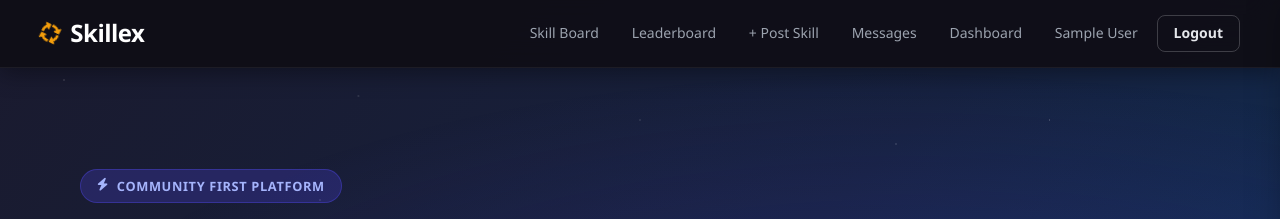
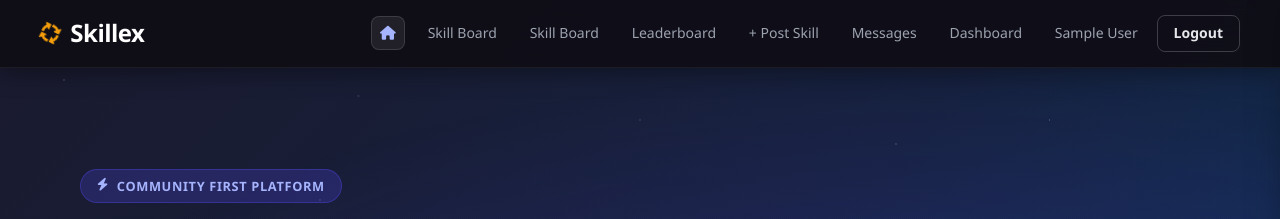
Before and after one commit to pranathi8812-AIML/skillex, a Flask app: page / in a window 1280 px wide. Shown: the top 219 px of the page. Run offline with Flask 3, Linux system fonts and the light colour scheme; the visitor is signed in with stand-in values (Sample User, id 1); data that the repository does not hold is empty.

Commit message:
Added home button to navbar

```diff
--- a/static/css/style.css
+++ b/static/css/style.css
@@ -1293,3 +1293,19 @@ main {
   content: ''; flex: 1;
   height: 1px; background: rgba(255,255,255,0.1);
 }
+
+/* ── Home Button ─────────────────────────────────────── */
+.nav-home-btn {
+  display: inline-flex; align-items: center; justify-content: center;
+  width: 34px; height: 34px; border-radius: 10px;
+  background: rgba(255,255,255,0.08);
+  border: 1px solid rgba(255,255,255,0.12);
+  color: #a5b4fc !important; font-size: 0.95rem;
+  transition: all 0.2s; margin-right: 4px;
+}
+.nav-home-btn:hover {
+  background: rgba(79,70,229,0.3) !important;
+  border-color: rgba(165,180,252,0.5);
+  transform: translateY(-2px);
+  color: white !important;
+}
--- a/templates/base.html
+++ b/templates/base.html
@@ -14,6 +14,14 @@
       <i class="fa-solid fa-arrows-spin"></i> Skillex
     </a>
     <div class="nav-links">
+
+      {% if current_user.is_authenticated %}
+  <a href="{{ url_for('dashboard') }}" class="nav-home-btn" title="Dashboard">
+    <i class="fa-solid fa-house"></i>
+  </a>
+  {% endif %}
+  <a href="{{ url_for('board') }}">Skill Board</a>
+
       <a href="{{ url_for('board') }}">Skill Board</a>
       <a href="{{ url_for('leaderboard') }}">Leaderboard</a>
       {% if current_user.is_authenticated %}
```
